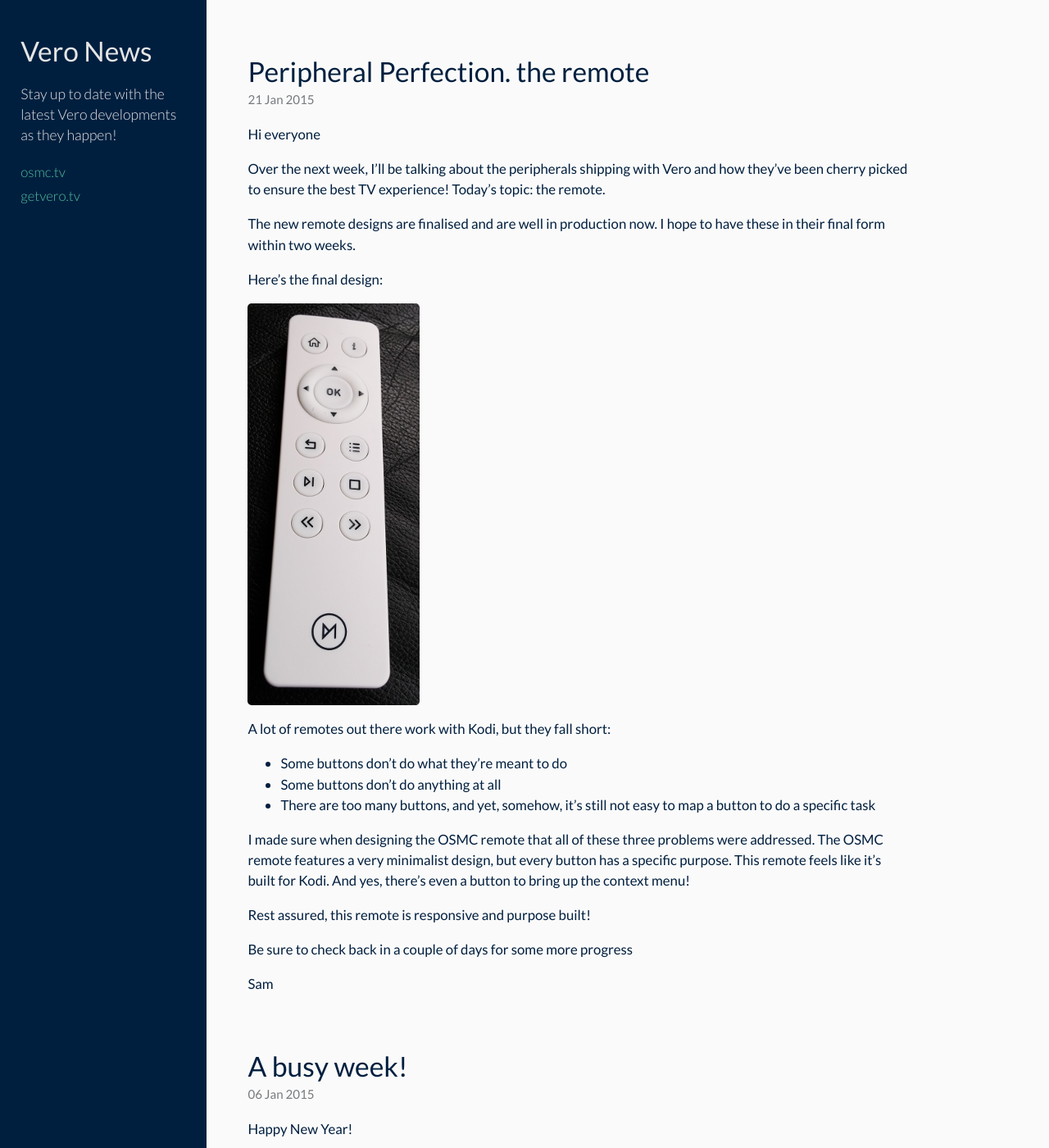
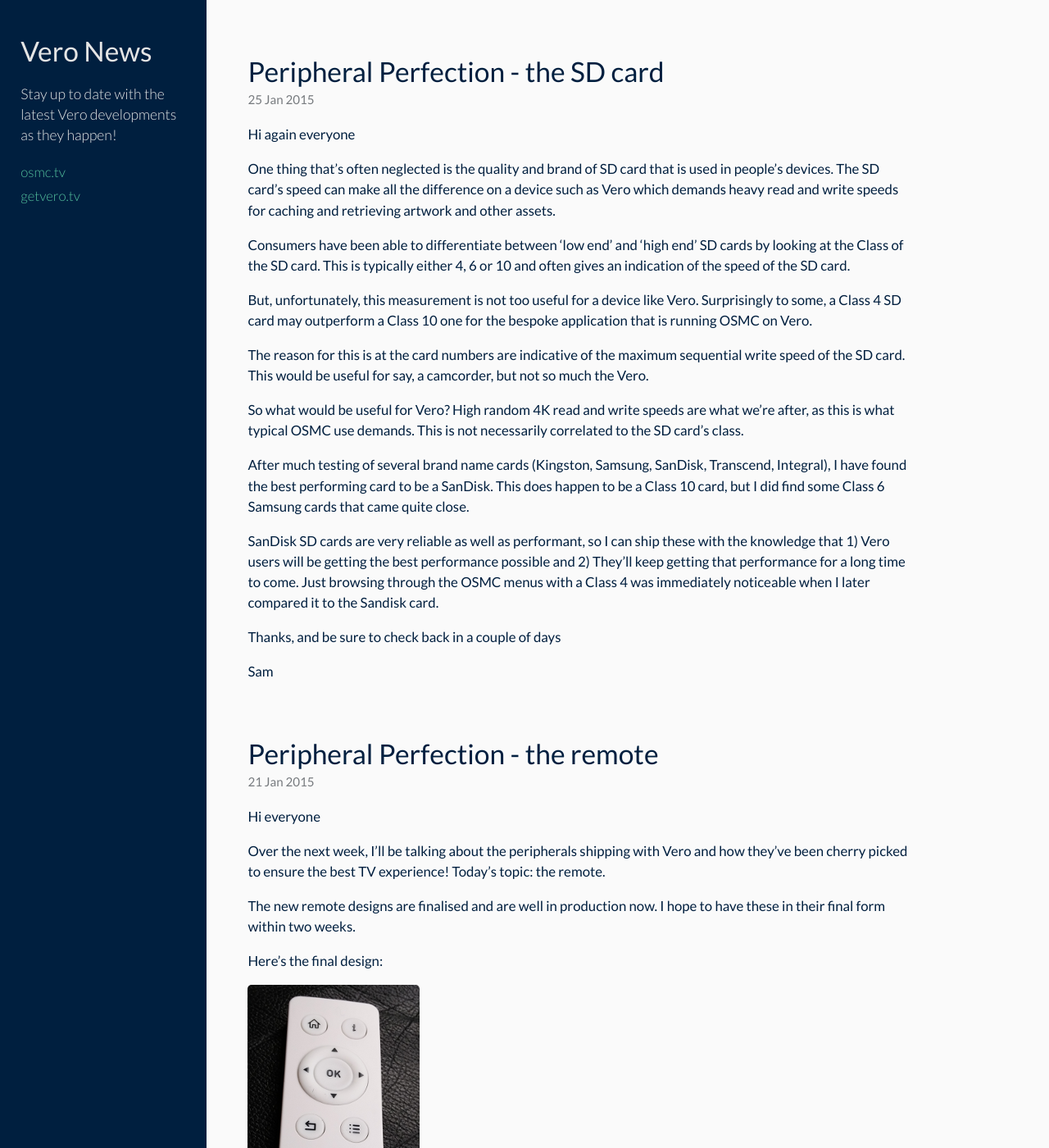
Before and after one commit to samnazarko/vero-blog, a Jekyll site: the page built from index.html, in a window 1280 px wide and 1400 px high. Shown: the whole window at 82% size. Built offline with Jekyll 4.4.1, drawn with Linux system fonts in a browser that asks for light colours; Markdown is read by kramdown in place of the engine named in the settings; the list of posts is cut into pages by our own code.

Commit message:
new post

```diff
--- /dev/null
+++ b/_posts/2015-01-25-talking-about-sd-cards.md
@@ -0,0 +1,32 @@
+---
+published: true
+layout: post
+title: Peripheral Perfection - the SD card
+---
+Hi again everyone
+
+One thing that's often neglected is the quality and brand of SD card that is used in people's devices. The SD card's speed can make all the difference on a device such
+as Vero which demands heavy read and write speeds for caching and retrieving artwork and other assets.
+
+Consumers have been able to differentiate between 'low end' and 'high end' SD cards by looking at the Class of the SD card. This is typically either 4, 6 or 10 and often gives
+an indication of the speed of the SD card.
+
+But, unfortunately, this measurement is not too useful for a device like Vero. Surprisingly to some, a Class 4 SD card may outperform a Class 10 one for the bespoke application
+that is running OSMC on Vero.
+
+The reason for this is at the card numbers are indicative of the maximum sequential write speed of the SD card. This would be useful for say, a camcorder, but not so much
+the Vero.
+
+So what would be useful for Vero? High random 4K read and write speeds are what we're after, as this is what typical OSMC use demands. This is not necessarily correlated to
+the SD card's class.
+
+After much testing of several brand name cards (Kingston, Samsung, SanDisk, Transcend, Integral), I have found the best performing card to be a SanDisk. This does happen to
+be a Class 10 card, but I did find some Class 6 Samsung cards that came quite close.
+
+SanDisk SD cards are very reliable as well as performant, so I can ship these with the knowledge that 1) Vero users will be getting the best performance possible and
+2) They'll keep getting that performance for a long time to come. Just browsing through the OSMC menus with a Class 4 was immediately noticeable when I later compared it
+to the Sandisk card.
+
+Thanks, and be sure to check back in a couple of days
+
+Sam
```
Also changed, not shown: _posts/2015-01-21-a-look-at-the-final-remote.md (+1 -1 lines).
